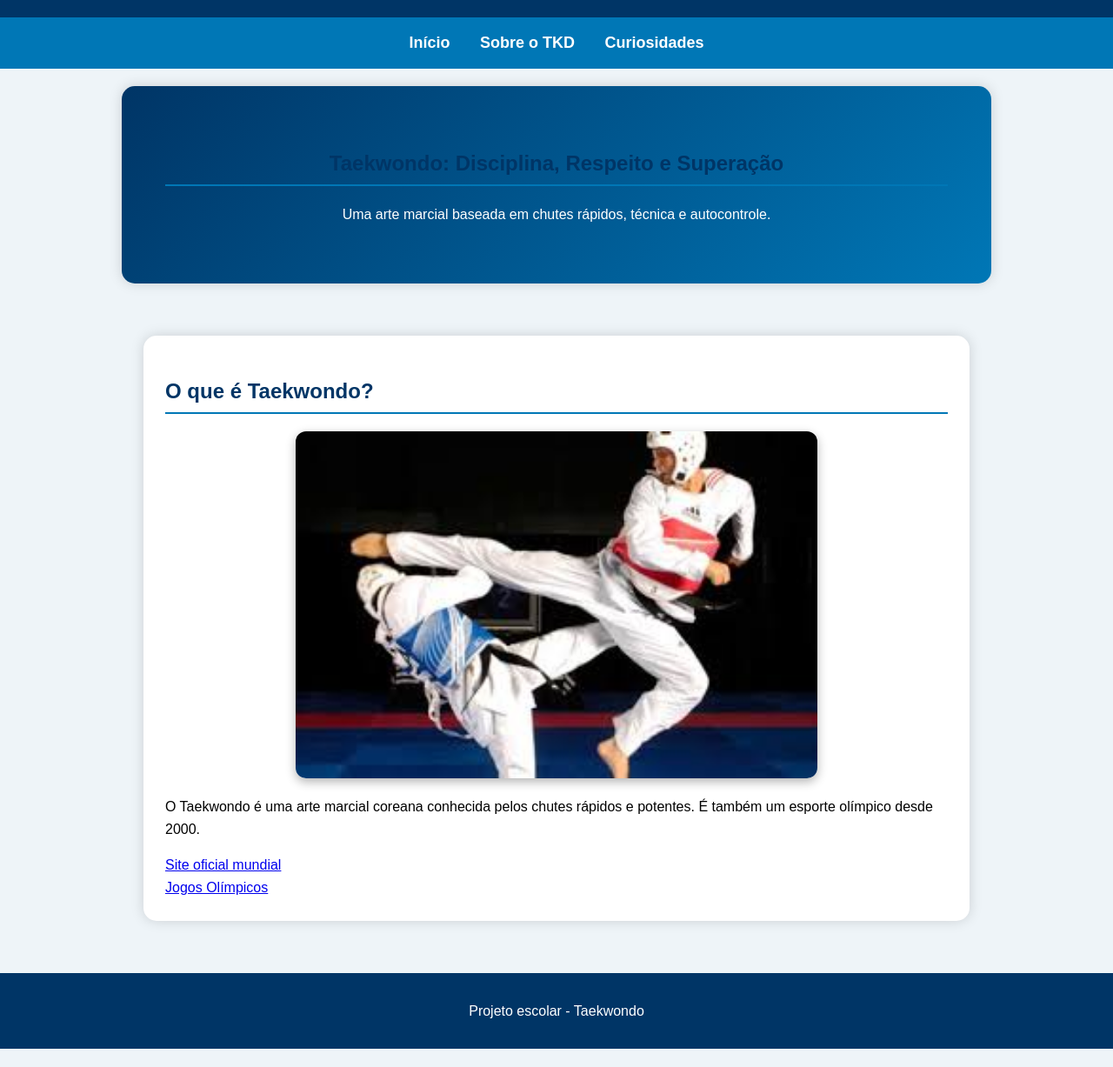
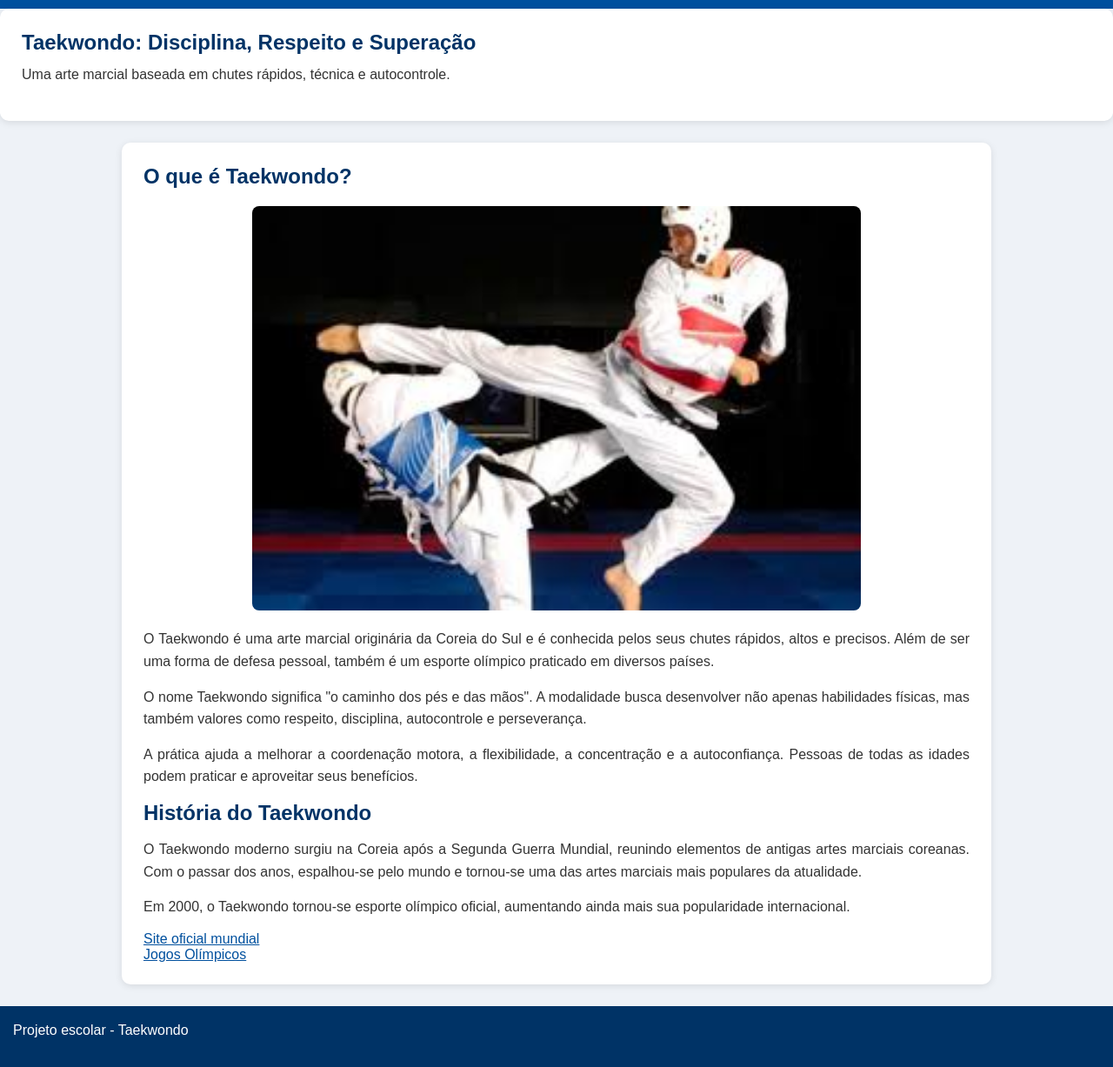
Before and after one commit to UnciniGustavo20/HTMLeCSS_professorgustavo, a plain HTML site: page primeirapag.html in a window 1280 px wide. Shown: the part 124-1351 px from the top of the page at 87% size. Before the commit the page ends 1330 px from the top, so only its background shows below. Drawn offline with Linux system fonts and the light colour scheme.

Commit message:
atualização dia 08

```diff
--- a/primeirapag.html
+++ b/primeirapag.html
@@ -19,20 +19,47 @@
 </nav>
 
 <section class="banner">
-<h2>Taekwondo: Disciplina, Respeito e Superação</h2>
-<p>Uma arte marcial baseada em chutes rápidos, técnica e autocontrole.</p>
+    <h2 id="taekwondo">Taekwondo: Disciplina, Respeito e Superação</h2>
+    <p>Uma arte marcial baseada em chutes rápidos, técnica e autocontrole.</p>
 </section>
 
 <main>
 
 <section>
-<h2>O que é Taekwondo?</h2>
+    <h2>O que é Taekwondo?</h2>
 
-<img src="imagens/images.jpg" alt="Taekwondo">
+<img src="imagens/luta.jpg" alt="Taekwondo">
 
 <p>
-O Taekwondo é uma arte marcial coreana conhecida pelos chutes rápidos e potentes.
-É também um esporte olímpico desde 2000.
+    O Taekwondo é uma arte marcial originária da Coreia do Sul e é conhecida
+    pelos seus chutes rápidos, altos e precisos. Além de ser uma forma de
+    defesa pessoal, também é um esporte olímpico praticado em diversos países.
+</p>
+
+<p>
+    O nome Taekwondo significa "o caminho dos pés e das mãos". A modalidade
+    busca desenvolver não apenas habilidades físicas, mas também valores como
+    respeito, disciplina, autocontrole e perseverança.
+</p>
+
+<p>
+    A prática ajuda a melhorar a coordenação motora, a flexibilidade, a
+    concentração e a autoconfiança. Pessoas de todas as idades podem praticar
+    e aproveitar seus benefícios.
+</p>
+
+<h2>História do Taekwondo</h2>
+
+<p>
+    O Taekwondo moderno surgiu na Coreia após a Segunda Guerra Mundial,
+    reunindo elementos de antigas artes marciais coreanas. Com o passar dos
+    anos, espalhou-se pelo mundo e tornou-se uma das artes marciais mais
+    populares da atualidade.
+</p>
+
+<p>
+    Em 2000, o Taekwondo tornou-se esporte olímpico oficial, aumentando ainda
+    mais sua popularidade internacional.
 </p>
 
 <a href="https://worldtkd.simplycompete.com" target="_blank">Site oficial mundial</a>
@@ -44,7 +71,7 @@
 </main>
 
 <footer>
-<p>Projeto escolar - Taekwondo</p>
+    <p>Projeto escolar - Taekwondo</p>
 </footer>
 
 </body>
--- a/style.css
+++ b/style.css
@@ -1,83 +1,106 @@
+*{
+    margin: 0;
+    padding: 0;
+    box-sizing: border-box;
+    }
+
     body{
     font-family: Arial, sans-serif;
-    margin:0;
-    background:#eef4f8;
-    line-height:1.6;
+    background-color: #eef2f7;
+    color: #333;
     }
 
     header{
-    background:#003566;
-    color:white;
-    text-align:center;
-    padding:25px;
+    background-color: #003366;
+    color: white;
+    text-align: center;
+    padding: 25px;
+    }
+
+    header h1{
+    font-size: 36px;
     }
 
     nav{
-    background:#0077b6;
-    text-align:center;
-    padding:15px;
+    background-color: #00509e;
+    text-align: center;
+    padding: 12px;
     }
 
     nav a{
-    color:white;
-    text-decoration:none;
-    margin:15px;
-    font-weight:bold;
-    font-size:18px;
-    transition:0.3s;
+    color: white;
+    text-decoration: none;
+    margin: 0 20px;
+    font-weight: bold;
     }
 
-nav a:hover{
-    color:#ffd60a;
+    nav a:hover
+
+    .banner{
+    background-color: #0a74da;
+    color: white;
+    text-align: center;
+    padding: 50px 20px;
     }
 
-.banner{
-    background:linear-gradient(135deg,#003566,#0077b6);
-    color:white;
-    text-align:center;
-    padding:50px;
+    .banner h2{
+    margin-bottom: 10px;
     }
 
     main{
-    padding:20px;
+    width: 90%;
+    max-width: 1000px;
+    margin: 25px auto;
     }
 
     section{
-    background:white;
-    padding:25px;
-    border-radius:15px;
-    box-shadow:0 0 15px rgba(0,0,0,0.15);
-    max-width:900px;
-    margin:20px auto;
+    background-color: white;
+    padding: 25px;
+    border-radius: 10px;
+    margin-bottom: 25px;
+    box-shadow: 0 2px 8px rgba(0,0,0,0.1);
     }
 
     h2{
-    color:#003566;
-    border-bottom:2px solid #0077b6;
-    padding-bottom:5px;
+    color: #003366;
+    margin-bottom: 15px;
     }
 
     img{
-    width:100%;
-    max-width:600px;
-    display:block;
-    margin:20px auto;
-    border-radius:12px;
-    box-shadow:0 4px 12px rgba(0,0,0,0.3);
+    width: 100%;
+    max-width: 700px;
+    display: block;
+    margin: 20px auto;
+    border-radius: 8px;
+    }
+
+    p{
+    margin-bottom: 15px;
+    text-align: justify;
+    line-height: 1.6;
+    }
+
+    ul{
+    margin-left: 25px;
+    margin-bottom: 20px;
     }
 
     .curiosidade{
-    background:#caf0f8;
-    border-left:6px solid #0077b6;
-    padding:15px;
-    margin:10px 0;
-    border-radius:8px;
+    background-color: #f0f7ff;
+    border-left: 5px solid #00509e;
+    padding: 12px;
+    margin-bottom: 10px;
+    border-radius: 5px;
     }
 
     footer{
-    background:#003566;
-    color:white;
-    text-align:center;
-    padding:15px;
-    margin-top:20px;
+    background-color: #003366;
+    color: white;
+    text-align: center;
+    padding: 15px;
+    margin-top: 20px;
     }
+
+    a{
+    color: #00509e;
+    }
```
Also changed, not shown: segundapag.html (+17 -3 lines), terceirapag.html (+24 -6 lines), imagens/competição.jpg (renamed from imagens/Caroline-Santos.jpg), imagens/luta.jpg (renamed from imagens/images.jpg), imagens/treino.png (renamed from imagens/Design-sem-nome-26.png). Lines whose indentation alone changed are shown as unchanged.
